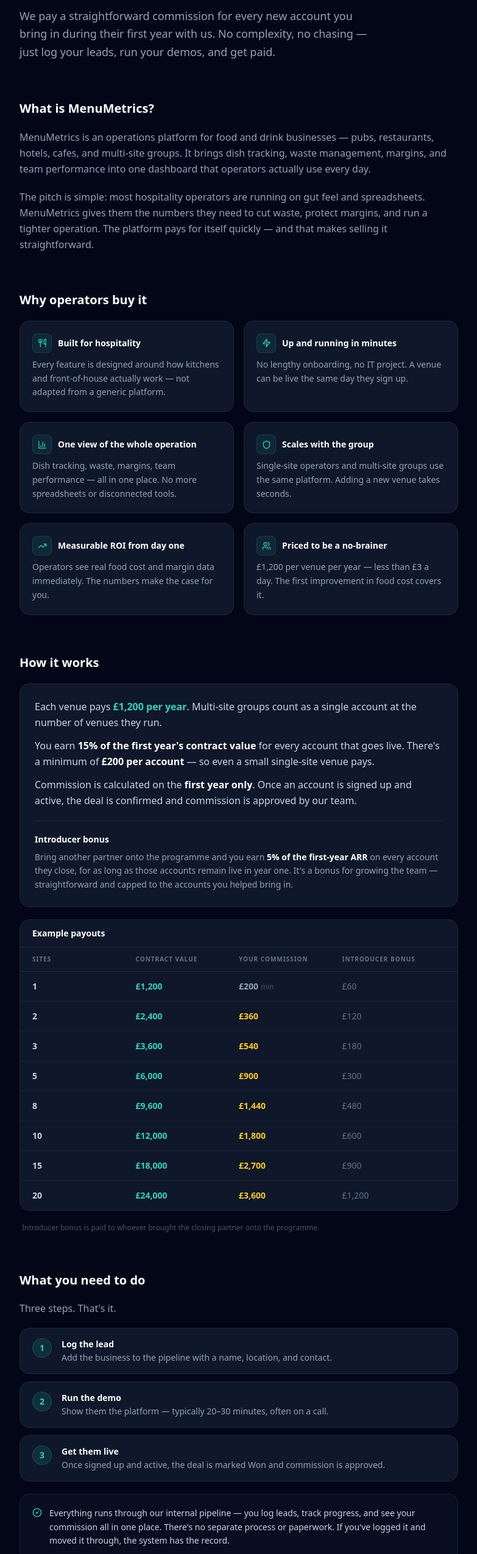
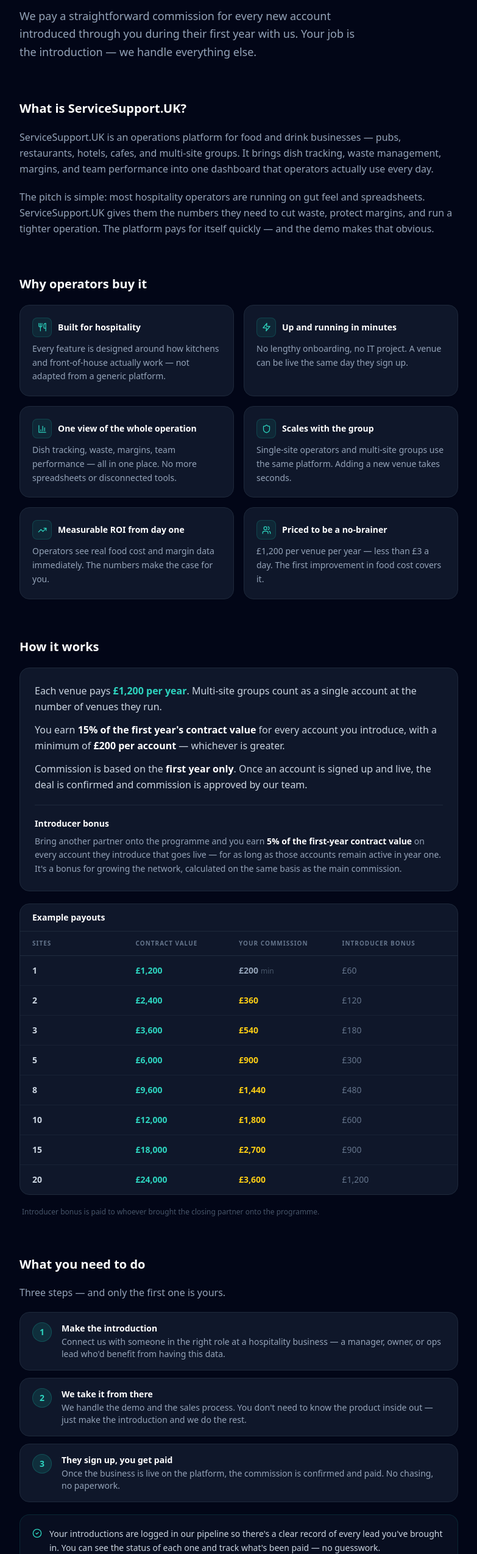
Before and after one commit to jjmcgre/hospitalitysupport.uk_kiosk_view, a React (Vite) app: page /commission-structure in a window 1280 px wide. Shown: the part 251-2800 px from the top of the page at 61% size, without its empty margins (248-1031 px from the left). Built offline with nearby package versions, Linux system fonts and the light colour scheme; no server answers.

Commit message:
Update brand name, commission, and role

```diff
--- a/src/pages/CommissionStructurePage.tsx
+++ b/src/pages/CommissionStructurePage.tsx
@@ -37,9 +37,21 @@ const USPS = [
 ];
 
 const STEPS = [
-  { step: '1', label: 'Log the lead', detail: 'Add the business to the pipeline with a name, location, and contact.' },
-  { step: '2', label: 'Run the demo', detail: 'Show them the platform — typically 20–30 minutes, often on a call.' },
-  { step: '3', label: 'Get them live', detail: 'Once signed up and active, the deal is marked Won and commission is approved.' },
+  {
+    step: '1',
+    label: 'Make the introduction',
+    detail: 'Connect us with someone in the right role at a hospitality business — a manager, owner, or ops lead who\'d benefit from having this data.',
+  },
+  {
+    step: '2',
+    label: 'We take it from there',
+    detail: 'We handle the demo and the sales process. You don\'t need to know the product inside out — just make the introduction and we do the rest.',
+  },
+  {
+    step: '3',
+    label: 'They sign up, you get paid',
+    detail: 'Once the business is live on the platform, the commission is confirmed and paid. No chasing, no paperwork.',
+  },
 ];
 
 export default function CommissionStructurePage() {
@@ -49,7 +61,7 @@ export default function CommissionStructurePage() {
       {/* Header */}
       <div className="border-b border-slate-800">
         <div className="max-w-3xl mx-auto px-6 py-5 flex items-center justify-between">
-          <span className="text-white font-black text-lg tracking-tight">MenuMetrics</span>
+          <span className="text-white font-black text-lg tracking-tight">ServiceSupport.UK</span>
           <span className="text-slate-500 text-sm">Partner commission</span>
         </div>
       </div>
@@ -62,27 +74,27 @@ export default function CommissionStructurePage() {
             Referral partner programme
           </div>
           <h1 className="text-3xl sm:text-4xl font-black leading-tight">
-            Introduce hospitality businesses.<br />
+            Introduce the right people.<br />
             <span className="text-teal-400">Get paid when they sign up.</span>
           </h1>
           <p className="text-slate-400 text-lg leading-relaxed max-w-xl">
-            We pay a straightforward commission for every new account you bring in during their first year with us.
-            No complexity, no chasing — just log your leads, run your demos, and get paid.
+            We pay a straightforward commission for every new account introduced through you during their first year with us.
+            Your job is the introduction — we handle everything else.
           </p>
         </div>
 
         {/* What is it */}
         <div className="space-y-5">
-          <h2 className="text-white font-bold text-xl">What is MenuMetrics?</h2>
+          <h2 className="text-white font-bold text-xl">What is ServiceSupport.UK?</h2>
           <p className="text-slate-400 leading-relaxed">
-            MenuMetrics is an operations platform for food and drink businesses — pubs, restaurants, hotels,
+            ServiceSupport.UK is an operations platform for food and drink businesses — pubs, restaurants, hotels,
             cafes, and multi-site groups. It brings dish tracking, waste management, margins, and team
             performance into one dashboard that operators actually use every day.
           </p>
           <p className="text-slate-400 leading-relaxed">
             The pitch is simple: most hospitality operators are running on gut feel and spreadsheets.
-            MenuMetrics gives them the numbers they need to cut waste, protect margins, and run a tighter operation.
-            The platform pays for itself quickly — and that makes selling it straightforward.
+            ServiceSupport.UK gives them the numbers they need to cut waste, protect margins, and run a tighter operation.
+            The platform pays for itself quickly — and the demo makes that obvious.
           </p>
         </div>
 
@@ -115,12 +127,12 @@ export default function CommissionStructurePage() {
                 Multi-site groups count as a single account at the number of venues they run.
               </p>
               <p className="text-slate-300 leading-relaxed">
-                You earn <span className="text-white font-bold">15% of the first year's contract value</span> for every account that goes live.
-                There's a minimum of <span className="text-white font-bold">£200 per account</span> — so even a small single-site venue pays.
+                You earn <span className="text-white font-bold">15% of the first year's contract value</span> for every account you introduce,
+                with a minimum of <span className="text-white font-bold">£200 per account</span> — whichever is greater.
               </p>
               <p className="text-slate-300 leading-relaxed">
-                Commission is calculated on the <span className="text-white font-bold">first year only</span>.
-                Once an account is signed up and active, the deal is confirmed and commission is approved by our team.
+                Commission is based on the <span className="text-white font-bold">first year only</span>.
+                Once an account is signed up and live, the deal is confirmed and commission is approved by our team.
               </p>
             </div>
 
@@ -128,9 +140,9 @@ export default function CommissionStructurePage() {
               <p className="text-white font-bold text-sm">Introducer bonus</p>
               <p className="text-slate-400 text-sm leading-relaxed">
                 Bring another partner onto the programme and you earn{' '}
-                <span className="text-white font-semibold">5% of the first-year ARR</span> on every account they close,
-                for as long as those accounts remain live in year one.
-                It's a bonus for growing the team — straightforward and capped to the accounts you helped bring in.
+                <span className="text-white font-semibold">5% of the first-year contract value</span> on every account they introduce
+                that goes live — for as long as those accounts remain active in year one.
+                It's a bonus for growing the network, calculated on the same basis as the main commission.
               </p>
             </div>
           </div>
@@ -172,7 +184,7 @@ export default function CommissionStructurePage() {
         {/* What you need to do */}
         <div className="space-y-5">
           <h2 className="text-white font-bold text-xl">What you need to do</h2>
-          <p className="text-slate-400">Three steps. That's it.</p>
+          <p className="text-slate-400">Three steps — and only the first one is yours.</p>
           <div className="space-y-3">
             {STEPS.map(({ step, label, detail }) => (
               <div key={step} className="flex items-start gap-4 bg-slate-900 border border-slate-800 rounded-2xl px-5 py-4">
@@ -190,15 +202,14 @@ export default function CommissionStructurePage() {
             <div className="flex items-start gap-3">
               <CheckCircle2 size={16} className="text-teal-400 flex-shrink-0 mt-0.5" />
               <p className="text-slate-300 text-sm leading-relaxed">
-                Everything runs through our internal pipeline — you log leads, track progress, and see your commission
-                all in one place. There's no separate process or paperwork. If you've logged it and moved it through,
-                the system has the record.
+                Your introductions are logged in our pipeline so there's a clear record of every lead you've brought in.
+                You can see the status of each one and track what's been paid — no guesswork.
               </p>
             </div>
           </div>
         </div>
 
-        {/* Rules / fair play */}
+        {/* Rules */}
         <div className="space-y-4">
           <h2 className="text-white font-bold text-xl">The rules</h2>
           <div className="space-y-3 text-sm text-slate-400 leading-relaxed">
@@ -209,15 +220,15 @@ export default function CommissionStructurePage() {
             <p className="flex items-start gap-2">
               <span className="text-teal-400 font-bold flex-shrink-0">—</span>
               If two partners claim the same venue, our team reviews the pipeline history and resolves it before anything is paid.
-              First one to have properly logged and progressed the relationship is usually the right call.
+              The partner with the clearest, earliest record of the introduction is the right call.
             </p>
             <p className="flex items-start gap-2">
               <span className="text-teal-400 font-bold flex-shrink-0">—</span>
-              Commission is signed off by an admin once a deal is confirmed live. You'll see the status in the pipeline.
+              Commission is confirmed by our team once an account is live. You'll see the status in your pipeline view.
             </p>
             <p className="flex items-start gap-2">
               <span className="text-teal-400 font-bold flex-shrink-0">—</span>
-              The introducer bonus tracks back to year-one accounts only — it's not a perpetual override.
+              The introducer bonus applies to year-one accounts only — it is not an ongoing arrangement beyond that.
             </p>
           </div>
         </div>
@@ -225,7 +236,7 @@ export default function CommissionStructurePage() {
         {/* Footer CTA */}
         <div className="border-t border-slate-800 pt-10 text-center space-y-3">
           <p className="text-slate-500 text-sm">
-            Ready to get started? Get access to the pipeline and log your first lead.
+            Ready to get started? Log in to the pipeline and record your first introduction.
           </p>
           <a
             href="/login"
```
